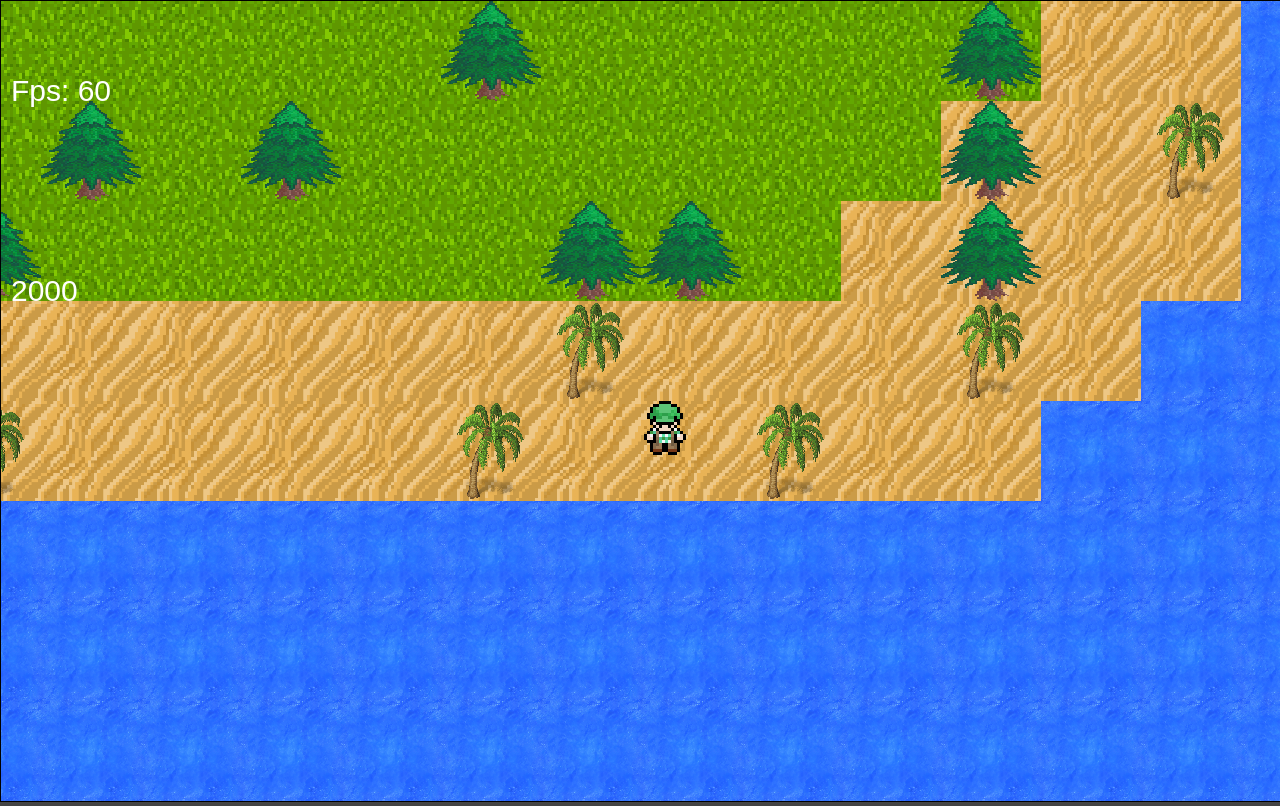
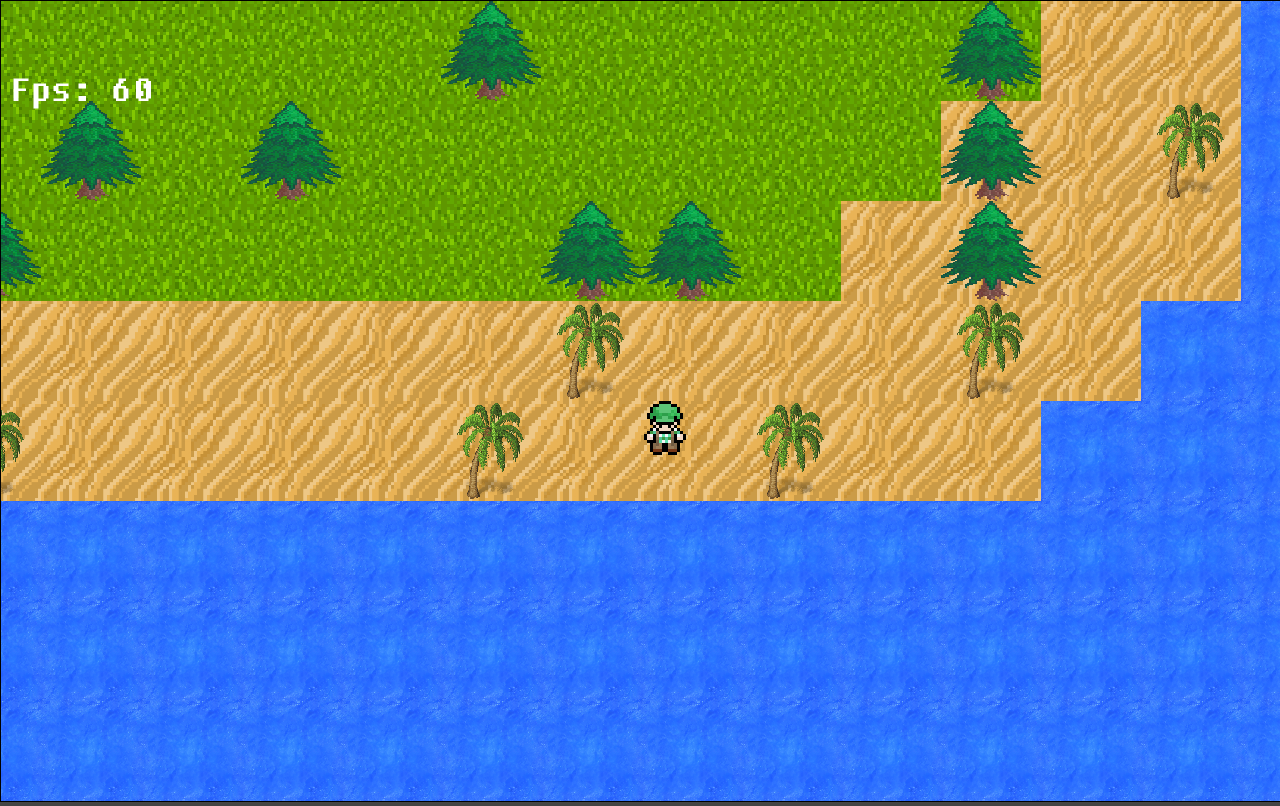
Before and after one commit to Antony-e-Amigos-Studios/Antony-Engine, a plain HTML site: page index.html in a window 1280 px wide. Drawn offline with Linux system fonts and the light colour scheme.

Commit message:
fixedsys font

```diff
--- a/Scripts/Player.js
+++ b/Scripts/Player.js
@@ -29,12 +29,12 @@ export default class Player extends GameObject {
             }
         }
 
-        game.ctx.font = "30px Arial";
+        game.ctx.font = "40px FixedSys";
         game.ctx.fillStyle = "rgb(255,255,255)";
         game.ctx.fillText(`Fps: ${Math.floor(Fps())}`, 10, 100); // debug
 
-        game.ctx.font = "30px Arial";
-        game.ctx.fillStyle = "rgb(255,255,255)";
-        game.ctx.fillText(this.x, 10, 300); // debug
+        // game.ctx.font = "30px Arial";
+        // game.ctx.fillStyle = "rgb(255,255,255)";
+        // game.ctx.fillText(this.x, 10, 300); // debug
     }
 }
--- a/style.css
+++ b/style.css
@@ -1,6 +1,12 @@
+@font-face {
+  font-family: FixedSys;
+  src: url('Img/FSEX300.ttf');
+}
+
 *{
     overflow: hidden;
 }
+
 
 canvas{
     image-rendering: optimizeQuality;
```
Also changed, not shown: Img/FSEX300.ttf (added).
